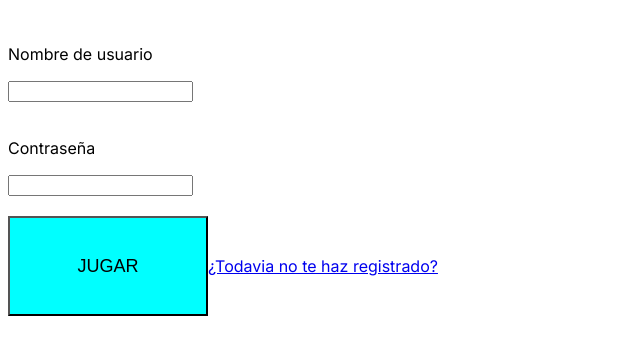
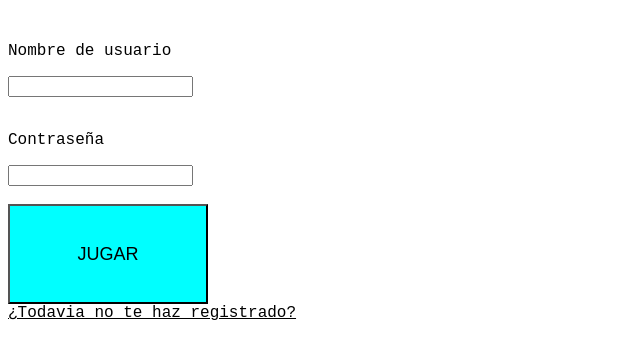
Before and after one commit to PioIX/2024-TPFinal-G04, a Next.js app in the folder frontend/: page /login in a window 1280 px wide. Shown: the top 358 px of the page, without its empty margins (0-640 px from the left). Built offline with nearby package versions, Linux system fonts and the light colour scheme.

Commit message:
login style

```diff
--- a/frontend/src/app/login/page.js
+++ b/frontend/src/app/login/page.js
@@ -48,13 +48,13 @@ export default function inicio() {
             <div className={styles.inicio}>
                 <br></br>
                 <p className={styles.texto}>Nombre de usuario</p>
-                <Form handleChange={(e) => setInputNombre(e.target.value)}/>
+                <Form className={styles.usuario} handleChange={(e) => setInputNombre(e.target.value)}/>
                 <br></br>
                 <p className={styles.texto}>Contraseña</p>
-                <Form handleChange={(e) => setInputPassword(e.target.value)}/>
+                <Form className={styles.usuario}handleChange={(e) => setInputPassword(e.target.value)}/>
                 <br></br>
                 <Button text="JUGAR" variant="jugar" className={styles.buttonJugar} onClick={ingresarUsuario}></Button>
-                <a href="./registro" className={styles.a}>¿Todavia no te haz registrado?</a>
+                <br></br><a href="./registro" className={styles.a}>¿Todavia no te haz registrado?</a>
             </div>
         </div>
     )
--- a/frontend/src/app/login/page.module.css
+++ b/frontend/src/app/login/page.module.css
@@ -1,3 +1,26 @@
 .display{
   display: none;
+  text-align: center;
 }
+
+.todo{
+  /*background-image: url(../../../public/login_registro.png);*/
+  width: 100%;
+  height:100%;
+  font-family: 'Courier New', Courier, monospace;
+  background-size:auto
+
+}
+
+.texto{
+  color: black;
+
+}
+
+.a{
+  color:black;
+}
+.usuario{
+  color: rgb(91, 0, 0);
+
+}
```
Also changed, not shown: frontend/public/turned_off_light.png (added).
